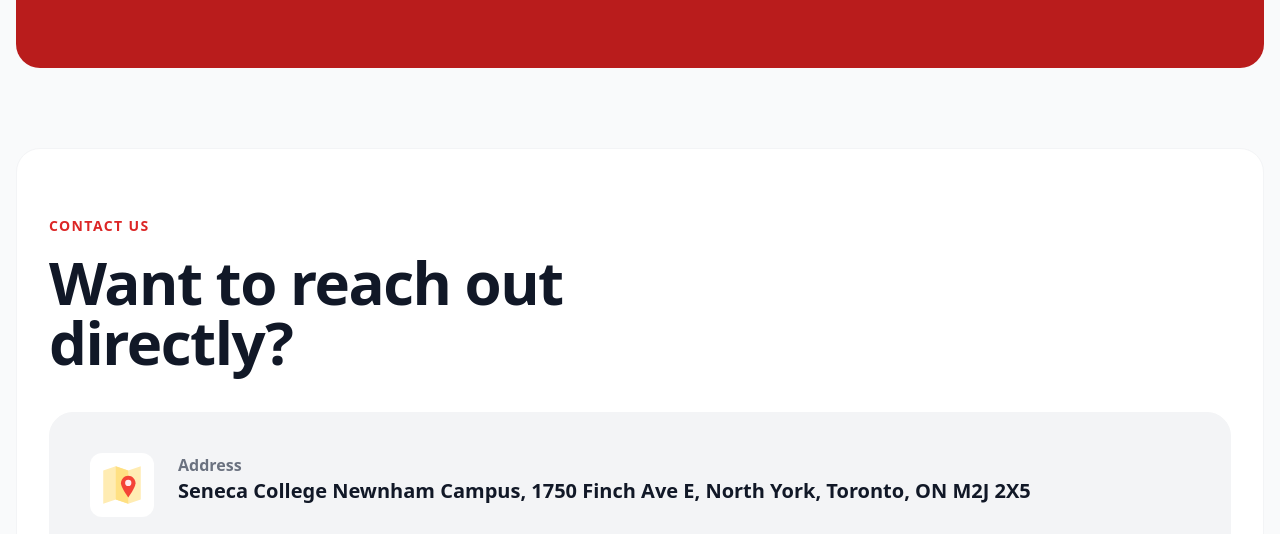
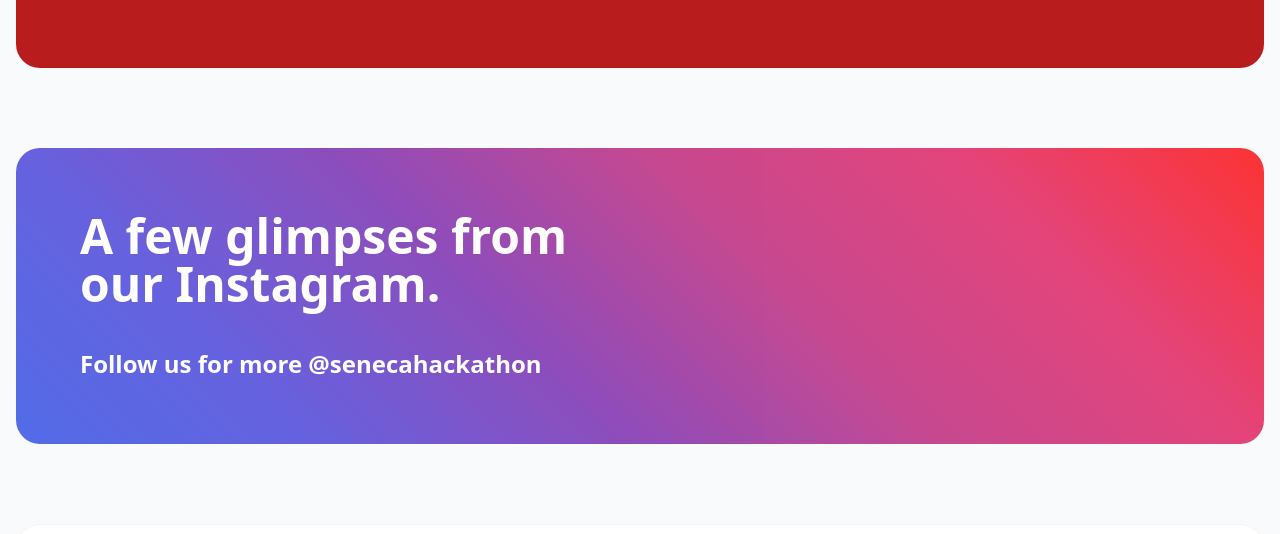
Before and after one commit to ksorathiya/seneca-hackathon-2023, a Next.js app: page / in a window 1280 px wide. Shown: the part 3695-4229 px from the top of the page. Built offline with nearby package versions, Linux system fonts and the light colour scheme.

Commit message:
instagram section

```diff
--- a/global.css
+++ b/global.css
@@ -16,3 +16,16 @@
   text-rendering: optimizeLegibility;
   hyphens: auto;
 } */
+
+.insta-background {
+  background: linear-gradient(
+    45deg,
+    #405de6,
+    #5851db,
+    #833ab4,
+    #c13584,
+    #e1306c,
+    #fd1d1d
+  );
+  opacity: 0.9;
+}
--- a/pages/_document.js
+++ b/pages/_document.js
@@ -4,7 +4,7 @@ export default function Document() {
   return (
     <Html>
       <Head>
-        <title>Smart Cities Hackathon</title>
+        <title>Smart Cities Hackathon powered by Thinking North</title>
         <link
           rel="apple-touch-icon"
           sizes="57x57"
--- a/pages/index.js
+++ b/pages/index.js
@@ -972,6 +972,40 @@ function Home() {
         </div>
       </section>
       {/* CTA SECTION */}
+      {/* INSTAFEED */}
+      <section class="py-10 bg-gray-50 overflow-hidden">
+        <div class="container mx-auto px-4">
+          <div class="py-16 px-8 md:px-16 insta-background overflow-hidden rounded-3xl">
+            <div class="flex flex-wrap items-center -m-4">
+              <div class="w-full md:w-1/2 p-4">
+                <h2 class="font-heading text-4xl md:text-5xl text-white font-black ">
+                  A few glimpses from our Instagram. <br />
+                  <div className="mt-10 text-2xl ">
+                    Follow us for more{" "}
+                    <a
+                      href="https://www.instagram.com/senecahackathon/"
+                      className="hover:underline"
+                      target="_blank"
+                    >
+                      @senecahackathon
+                    </a>
+                  </div>
+                </h2>
+              </div>
+              <div class="w-full md:w-1/2 p-4">
+                <figure data-behold-id="b6fLoGUYdeONBNwzRmgi"></figure>
+                <script
+                  src="https://w.behold.so/widget.js"
+                  type="module"
+                ></script>
+              </div>
+            </div>
+          </div>
+        </div>
+      </section>
+
+      {/* INSTAFEED */}
+
       {/* TESTIMONIALS SECTION */}
       {/* <section className="pt-10 pb-16 bg-gray-100 overflow-hidden">
         <div className="container mx-auto px-4">
```
